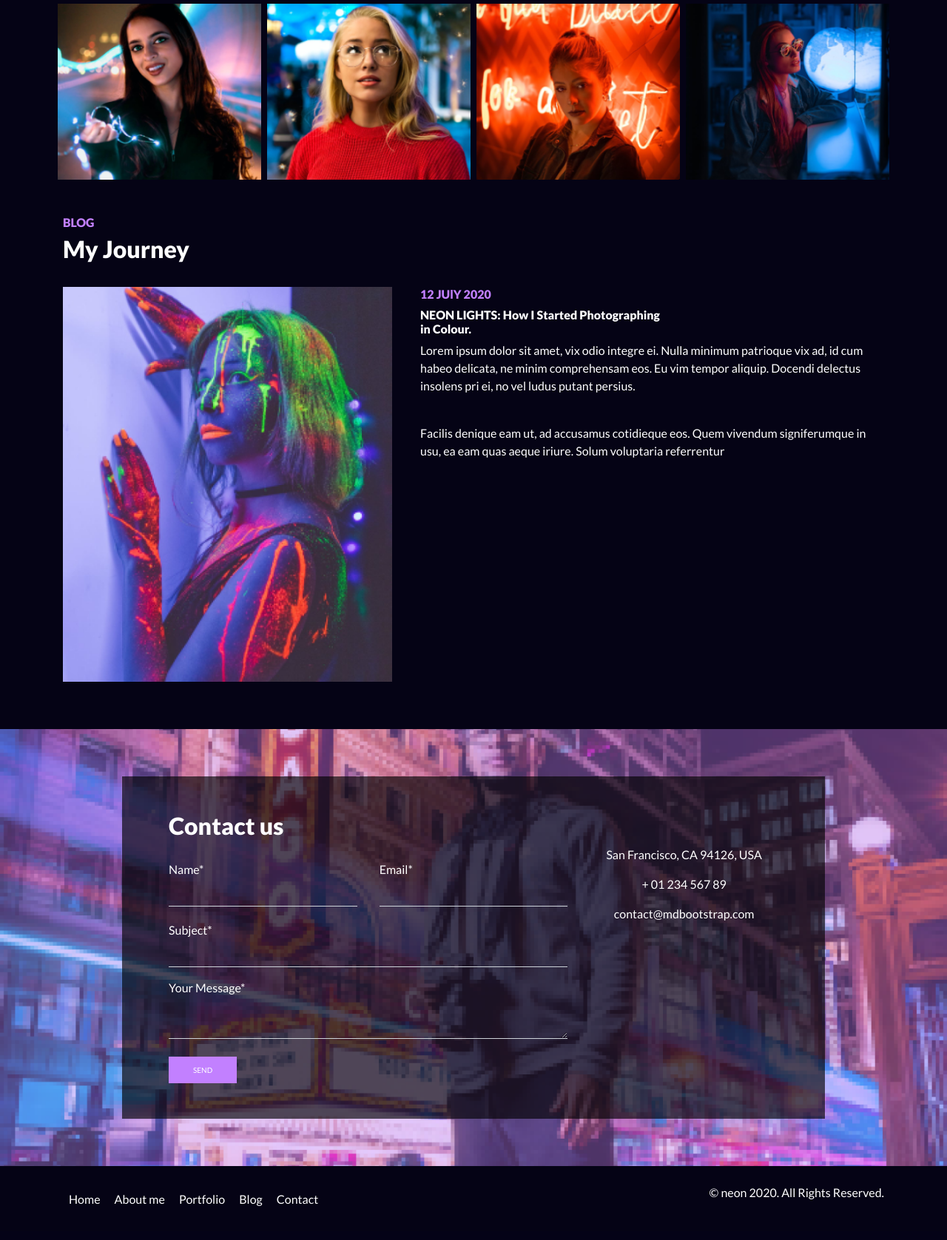
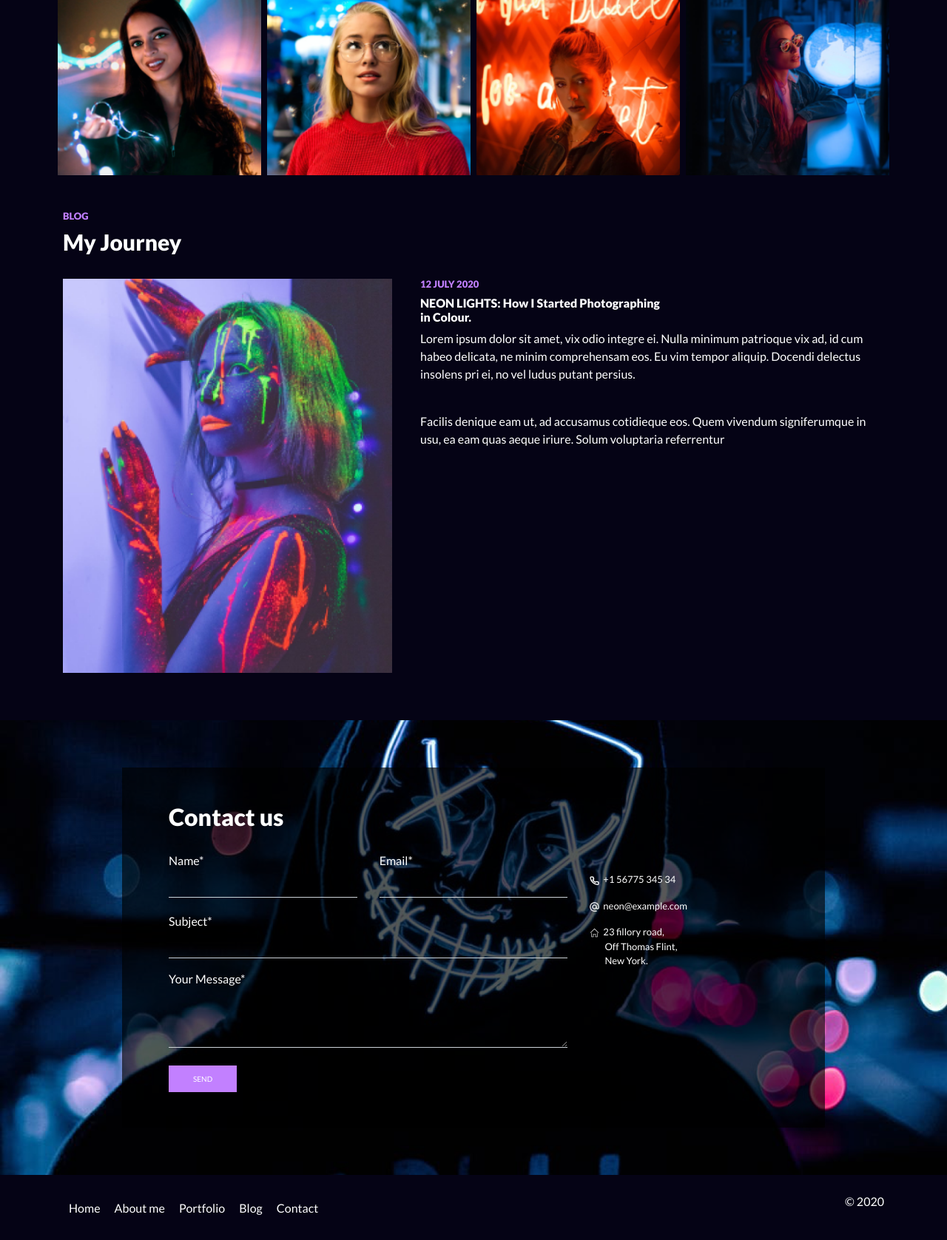
Before and after one commit to judexes/neon, a PHP site: page / in a window 1280 px wide. Shown: the part 2739-4416 px from the top of the page at 74% size. Before the commit the page ends 4370 px from the top, so only its background shows below. Run offline with PHP 8.4, Linux system fonts and the light colour scheme.

Commit message:
Update to footer section

```diff
--- a/index.php
+++ b/index.php
@@ -207,8 +207,8 @@
                     </div>
                     <div class="col-sm-7">
                         <div class="about-us about-us-description ml-2 mr-2 text-left">
-                            <h6 class="subtitle font-weight-bold text-color-3">12 JUlY 2020</h6>
-                            <h6 class="title font-weight-bold">NEON LIGHTS: How I Started Photographing<br>in Colour.</h6>
+                            <h6 class="subtitle font-weight-bold text-color-3">12 JULY 2020</h6>
+                            <h6 class="font-weight-bold">NEON LIGHTS: How I Started Photographing<br>in Colour.</h6>
                             <p class="title-description">Lorem ipsum dolor sit amet, vix odio integre ei. Nulla minimum patrioque vix ad, id cum habeo delicata, ne minim comprehensam eos. Eu vim tempor aliquip. Docendi delectus insolens pri ei, no vel ludus putant persius.</p>
                             <br>
                             <p class="title-description">Facilis denique eam ut, ad accusamus cotidieque eos. Quem vivendum signiferumque in usu, ea eam quas aeque iriure. Solum voluptaria referrentur</p>
@@ -254,7 +254,7 @@
                                             <div class="col-md-12">
                                                 <div class="md-form mt-3">
                                                     <label for="message">Your Message*</label>
-                                                    <textarea type="text" id="message" name="message" rows="2" class="form-control md-textarea" autocomplete="off"></textarea>
+                                                    <textarea type="text" id="message" name="message" rows="3" class="form-control md-textarea" autocomplete="off"></textarea>
                                                 </div>
                                             </div>
                                         </div>
@@ -263,16 +263,17 @@
                                         <a class="btn btn-primary">SEND</a>
                                     </div>
                                 </div>
-                                <div class="col-md-4  text-center">
-                                    <ul class="list-unstyled mb-0">
-                                        <li><i class="fas fa-map-marker-alt fa-2x"></i>
-                                            <p>San Francisco, CA 94126, USA</p>
+                                <div class="col-md-4 text-center">
+                                    <ul class="list-unstyled mb-0 mt-5 text-left">
+                                        <li>
+                                            <p><img src="img/phone.png">&nbsp;&nbsp;+1 56775 345 34</p>
                                         </li>
-                                        <li><i class="fas fa-phone mt-4 fa-2x"></i>
-                                            <p>+ 01 234 567 89</p>
+                                        <li>
+                                            <p><img src="img/email.png">&nbsp;&nbsp;neon@example.com</p>
                                         </li>
-                                        <li><i class="fas fa-envelope mt-4 fa-2x"></i>
-                                            <p>contact@mdbootstrap.com</p>
+                                        <li>
+                                            <p><img src="img/home.png">&nbsp;&nbsp;23 fillory road,
+                                                <br>&nbsp;&nbsp;&nbsp;&nbsp;&nbsp;&nbsp;&nbsp;&nbsp;Off Thomas Flint,<br>&nbsp;&nbsp;&nbsp;&nbsp;&nbsp;&nbsp;&nbsp;&nbsp;New York.</p>
                                         </li>
                                     </ul>
                                 </div>
@@ -297,7 +298,7 @@
                         <a href="">Contact</a>
                     </div>
                     <div class="col-md-4 text-center text-md-right">
-                        <p>&copy neon 2020. All Rights Reserved.</p>
+                        <p>&copy 2020</p>
                     </div>
                 </div>
             </div>
--- a/style/main.css
+++ b/style/main.css
@@ -72,6 +72,12 @@ a:hover, a:active, a:focus {
 }
 .bg-color-3 {
     background-color:#C280FF;
+}
+.subtitle {
+    font-size: 13px;
+}
+.title {
+    font-size: 18px;
 }
 .navbar-main {
     padding-left: 4rem;
@@ -213,7 +219,7 @@ a:hover, a:active, a:focus {
     padding-top: 3rem;
 }
 .contact-form-section {
-    background-image: url(../img/contact-bg.png);
+    background-image: url(../img/hero2.png);
     height: 100%;
     background-position: center;
     background-repeat: no-repeat;
@@ -236,8 +242,8 @@ a:hover, a:active, a:focus {
     transition: border-color .15s ease-in-out,box-shadow .15s ease-in-out;
 }
 .contact-form-section .form-control:focus {
-    color: #495057;
-    background-color: #ffffff21;
+    color: #ced4da;
+    /*background-color: #ffffff21;*/
     box-shadow: none;
 }
 .contact-form-section .btn-primary {
@@ -253,6 +259,15 @@ a:hover, a:active, a:focus {
 }
 .contact-form-section .send a {
     padding: .6rem 2rem;
+}
+.contact-form-section li img {
+    max-width: 13px;
+}
+.contact-form-section li p {
+    font-size: small;
+}
+.title {
+    font-size: 30px;
 }
 .footer-section a {
     padding: .6rem .5rem;
```
